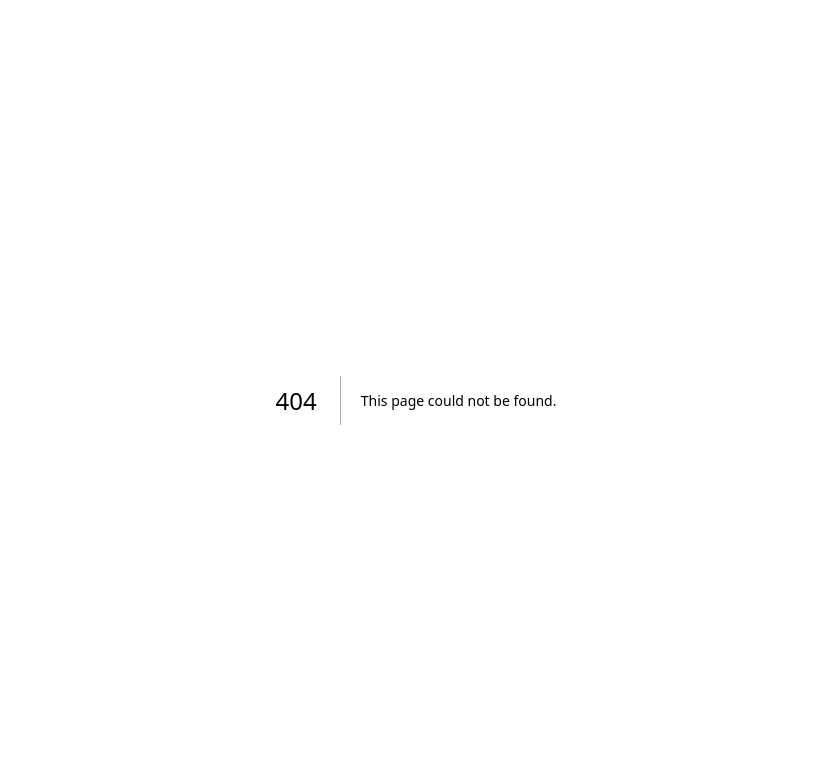
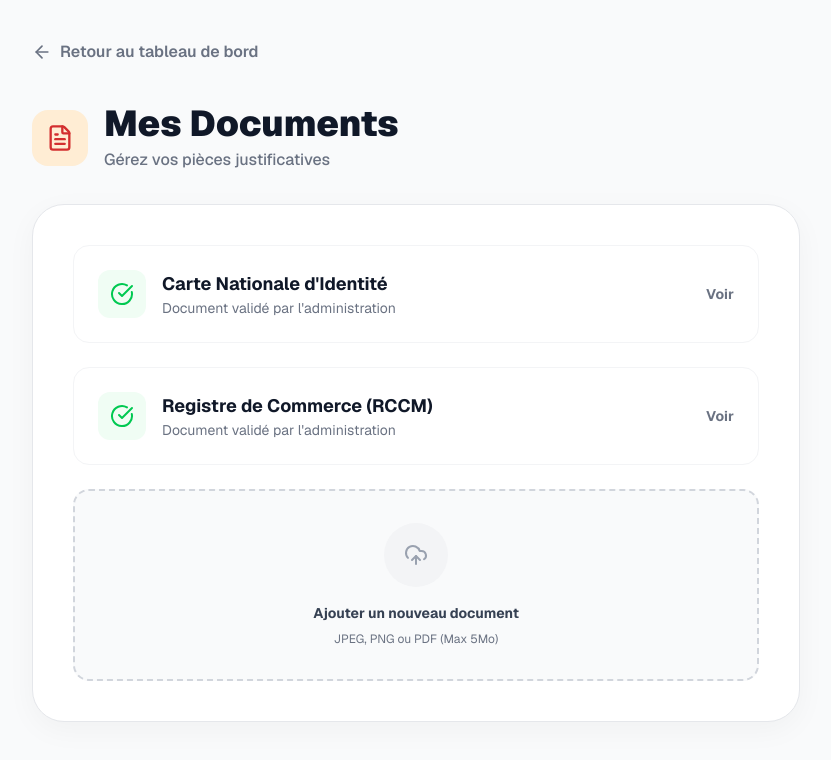
Before and after one commit to durelpro/pleingaz, a Next.js app in the folder apps/web/: page /distributor/documents in a window 1280 px wide. Before the commit this address had no page. Shown: the top 760 px of the page, without its empty margins (224-1055 px from the left). Built offline with nearby package versions, Linux system fonts and the light colour scheme.

Commit message:
fix(web): support multiple files in wizard and activate quick action links on dashboard

```diff
--- a/apps/web/src/app/distributor/dashboard/page.tsx
+++ b/apps/web/src/app/distributor/dashboard/page.tsx
@@ -124,7 +124,7 @@ export default function DistributorDashboard() {
                 <ArrowRight className="text-gray-400 group-hover:text-pleingaz-red transition-colors" />
               </Link>
 
-              <Link href="#" className="group flex justify-between items-center p-4 bg-gray-50 dark:bg-neutral-950 rounded-2xl hover:bg-orange-50 dark:hover:bg-orange-900/10 border border-transparent hover:border-orange-200 dark:hover:border-orange-900/30 transition-all">
+              <Link href="/distributor/documents" className="group flex justify-between items-center p-4 bg-gray-50 dark:bg-neutral-950 rounded-2xl hover:bg-orange-50 dark:hover:bg-orange-900/10 border border-transparent hover:border-orange-200 dark:hover:border-orange-900/30 transition-all">
                 <div className="flex items-center gap-4">
                   <div className="w-12 h-12 bg-white dark:bg-neutral-900 rounded-xl flex items-center justify-center shadow-sm text-pleingaz-red group-hover:scale-110 transition-transform">
                     <FileText size={20} />
@@ -137,7 +137,7 @@ export default function DistributorDashboard() {
                 <ArrowRight className="text-gray-400 group-hover:text-pleingaz-red transition-colors" />
               </Link>
 
-              <Link href="#" className="group flex justify-between items-center p-4 bg-gray-50 dark:bg-neutral-950 rounded-2xl hover:bg-orange-50 dark:hover:bg-orange-900/10 border border-transparent hover:border-orange-200 dark:hover:border-orange-900/30 transition-all">
+              <Link href="/distributor/location" className="group flex justify-between items-center p-4 bg-gray-50 dark:bg-neutral-950 rounded-2xl hover:bg-orange-50 dark:hover:bg-orange-900/10 border border-transparent hover:border-orange-200 dark:hover:border-orange-900/30 transition-all">
                 <div className="flex items-center gap-4">
                   <div className="w-12 h-12 bg-white dark:bg-neutral-900 rounded-xl flex items-center justify-center shadow-sm text-pleingaz-red group-hover:scale-110 transition-transform">
                     <MapPin size={20} />
--- /dev/null
+++ b/apps/web/src/app/distributor/documents/page.tsx
@@ -0,0 +1,74 @@
+'use client';
+
+import Link from 'next/link';
+import { ArrowLeft, FileText, CheckCircle, UploadCloud } from 'lucide-react';
+import { motion } from 'framer-motion';
+
+export default function DocumentsPage() {
+  return (
+    <div className="min-h-screen bg-gray-50 dark:bg-neutral-950 p-6 lg:p-10">
+      <div className="max-w-3xl mx-auto space-y-8">
+        <motion.div initial={{ opacity: 0, x: -20 }} animate={{ opacity: 1, x: 0 }}>
+          <Link href="/distributor/dashboard" className="inline-flex items-center gap-2 text-gray-500 hover:text-pleingaz-red transition-colors font-semibold mb-2">
+            <ArrowLeft size={20} />
+            Retour au tableau de bord
+          </Link>
+        </motion.div>
+
+        <motion.div initial={{ opacity: 0, y: -20 }} animate={{ opacity: 1, y: 0 }} transition={{ delay: 0.1 }} className="flex items-center gap-4">
+          <div className="w-14 h-14 bg-orange-100 dark:bg-orange-900/30 text-pleingaz-red rounded-2xl flex items-center justify-center">
+            <FileText size={28} />
+          </div>
+          <div>
+            <h1 className="text-3xl md:text-4xl font-black text-gray-900 dark:text-white">Mes Documents</h1>
+            <p className="text-gray-500 mt-1 font-medium">Gérez vos pièces justificatives</p>
+          </div>
+        </motion.div>
+
+        <motion.div
+          initial={{ opacity: 0, y: 20 }}
+          animate={{ opacity: 1, y: 0 }}
+          transition={{ delay: 0.2 }}
+          className="bg-white dark:bg-neutral-900 border border-gray-200 dark:border-neutral-800 rounded-[2rem] p-6 md:p-10 shadow-[0_8px_30px_rgb(0,0,0,0.04)]"
+        >
+          <div className="space-y-6">
+            <div className="p-6 border border-gray-100 dark:border-neutral-800 rounded-2xl flex items-center justify-between">
+              <div className="flex items-center gap-4">
+                <div className="w-12 h-12 bg-green-50 dark:bg-green-900/20 text-green-500 rounded-xl flex items-center justify-center">
+                  <CheckCircle size={24} />
+                </div>
+                <div>
+                  <h3 className="font-bold text-gray-900 dark:text-white text-lg">Carte Nationale d'Identité</h3>
+                  <p className="text-sm text-gray-500">Document validé par l'administration</p>
+                </div>
+              </div>
+              <button className="text-sm font-bold text-gray-500 hover:text-gray-700 dark:hover:text-gray-300">Voir</button>
+            </div>
+
+            <div className="p-6 border border-gray-100 dark:border-neutral-800 rounded-2xl flex items-center justify-between">
+              <div className="flex items-center gap-4">
+                <div className="w-12 h-12 bg-green-50 dark:bg-green-900/20 text-green-500 rounded-xl flex items-center justify-center">
+                  <CheckCircle size={24} />
+                </div>
+                <div>
+                  <h3 className="font-bold text-gray-900 dark:text-white text-lg">Registre de Commerce (RCCM)</h3>
+                  <p className="text-sm text-gray-500">Document validé par l'administration</p>
+                </div>
+              </div>
+              <button className="text-sm font-bold text-gray-500 hover:text-gray-700 dark:hover:text-gray-300">Voir</button>
+            </div>
+
+            <label className="block border-2 border-dashed border-gray-300 dark:border-neutral-800 rounded-2xl p-8 text-center hover:border-pleingaz-red transition-colors cursor-pointer group bg-gray-50 dark:bg-neutral-950">
+              <div className="w-16 h-16 bg-gray-100 dark:bg-neutral-900 text-gray-400 group-hover:text-pleingaz-red group-hover:bg-orange-100 dark:group-hover:bg-orange-900/30 rounded-full flex items-center justify-center mx-auto mb-4 group-hover:scale-110 transition-all">
+                <UploadCloud size={24} />
+              </div>
+              <p className="text-sm font-bold text-gray-700 dark:text-gray-300">Ajouter un nouveau document</p>
+              <p className="text-xs text-gray-500 mt-2">JPEG, PNG ou PDF (Max 5Mo)</p>
+              <input type="file" className="hidden" />
+            </label>
+          </div>
+        </motion.div>
+      </div>
+    </div>
+  );
+}
--- /dev/null
+++ b/apps/web/src/app/distributor/location/page.tsx
@@ -0,0 +1,59 @@
+'use client';
+
+import Link from 'next/link';
+import { ArrowLeft, MapPin } from 'lucide-react';
+import { motion } from 'framer-motion';
+import dynamic from 'next/dynamic';
+
+const MapPicker = dynamic(() => import('@/components/map/MapPicker'), { ssr: false, loading: () => <div className="h-64 bg-gray-100 dark:bg-neutral-800 animate-pulse rounded-xl" /> });
+
+export default function LocationPage() {
+  return (
+    <div className="min-h-screen bg-gray-50 dark:bg-neutral-950 p-6 lg:p-10">
+      <div className="max-w-3xl mx-auto space-y-8">
+        <motion.div initial={{ opacity: 0, x: -20 }} animate={{ opacity: 1, x: 0 }}>
+          <Link href="/distributor/dashboard" className="inline-flex items-center gap-2 text-gray-500 hover:text-pleingaz-red transition-colors font-semibold mb-2">
+            <ArrowLeft size={20} />
+            Retour au tableau de bord
+          </Link>
+        </motion.div>
+
+        <motion.div initial={{ opacity: 0, y: -20 }} animate={{ opacity: 1, y: 0 }} transition={{ delay: 0.1 }} className="flex items-center gap-4">
+          <div className="w-14 h-14 bg-orange-100 dark:bg-orange-900/30 text-pleingaz-red rounded-2xl flex items-center justify-center">
+            <MapPin size={28} />
+          </div>
+          <div>
+            <h1 className="text-3xl md:text-4xl font-black text-gray-900 dark:text-white">Localisation</h1>
+            <p className="text-gray-500 mt-1 font-medium">Ajustez vos coordonnées GPS</p>
+          </div>
+        </motion.div>
+
+        <motion.div
+          initial={{ opacity: 0, y: 20 }}
+          animate={{ opacity: 1, y: 0 }}
+          transition={{ delay: 0.2 }}
+          className="bg-white dark:bg-neutral-900 border border-gray-200 dark:border-neutral-800 rounded-[2rem] p-6 md:p-10 shadow-[0_8px_30px_rgb(0,0,0,0.04)]"
+        >
+          <div className="space-y-6">
+            <div className="h-[400px] rounded-2xl overflow-hidden border border-gray-200 dark:border-neutral-800 shadow-inner">
+              <MapPicker onChange={() => {}} />
+            </div>
+
+            <div className="space-y-2">
+              <label className="text-sm font-bold text-gray-700 dark:text-gray-300">Repère textuel précis</label>
+              <input
+                type="text"
+                className="w-full p-4 rounded-xl border-2 border-gray-100 dark:border-neutral-800 bg-gray-50 dark:bg-neutral-950 focus:border-pleingaz-red focus:ring-0 outline-none transition-all font-bold"
+                defaultValue="Boutique face à la pharmacie"
+              />
+            </div>
+
+            <button className="w-full py-4 bg-gradient-to-r from-pleingaz-red to-[#ff6a00] text-white font-black text-lg rounded-xl shadow-lg shadow-orange-500/30 hover:shadow-orange-500/50 hover:scale-[1.02] active:scale-[0.98] transition-all">
+              Mettre à jour ma position
+            </button>
+          </div>
+        </motion.div>
+      </div>
+    </div>
+  );
+}
--- a/apps/web/src/components/distributor/Wizard.tsx
+++ b/apps/web/src/components/distributor/Wizard.tsx
@@ -16,7 +16,7 @@ const steps = [
 
 export default function DistributorWizard() {
   const router = useRouter();
-  const [selectedFile, setSelectedFile] = useState<File | null>(null);
+  const [selectedFiles, setSelectedFiles] = useState<File[]>([]);
 
   const [currentStep, setCurrentStep] = useState(1);
   const [formData, setFormData] = useState({
@@ -124,20 +124,25 @@ export default function DistributorWizard() {
                 <h2 className="text-2xl font-bold text-gray-900 dark:text-white">Pièces justificatives</h2>
                 <label className="block border-2 border-dashed border-gray-300 dark:border-neutral-800 rounded-2xl p-8 text-center hover:border-pleingaz-red transition-colors cursor-pointer group bg-gray-50 dark:bg-neutral-950">
                   <div className="w-16 h-16 bg-orange-100 dark:bg-orange-900/30 text-pleingaz-red rounded-full flex items-center justify-center mx-auto mb-4 group-hover:scale-110 transition-transform">
-                    {selectedFile ? <CheckCircle size={24} /> : <FileText size={24} />}
+                    {selectedFiles.length > 0 ? <CheckCircle size={24} /> : <FileText size={24} />}
                   </div>
                   <p className="text-sm font-medium text-gray-700 dark:text-gray-300">
-                    {selectedFile ? selectedFile.name : 'Uploader votre CNI et Registre de Commerce'}
+                    {selectedFiles.length > 0
+                      ? `${selectedFiles.length} fichier(s) sélectionné(s)`
+                      : 'Cliquer pour uploader CNI et Registre de Commerce'}
                   </p>
                   <p className="text-xs text-gray-500 mt-2">
-                    {selectedFile ? 'Fichier sélectionné avec succès' : 'JPEG, PNG ou PDF (Max 5Mo)'}
+                    {selectedFiles.length > 0
+                      ? selectedFiles.map(f => f.name).join(', ')
+                      : 'JPEG, PNG ou PDF (Max 5Mo)'}
                   </p>
                   <input
                     type="file"
                     className="hidden"
+                    multiple
                     onChange={(e) => {
-                      if (e.target.files && e.target.files[0]) {
-                        setSelectedFile(e.target.files[0]);
+                      if (e.target.files) {
+                        setSelectedFiles(Array.from(e.target.files));
                       }
                     }}
                     accept=".jpg,.jpeg,.png,.pdf"
```
